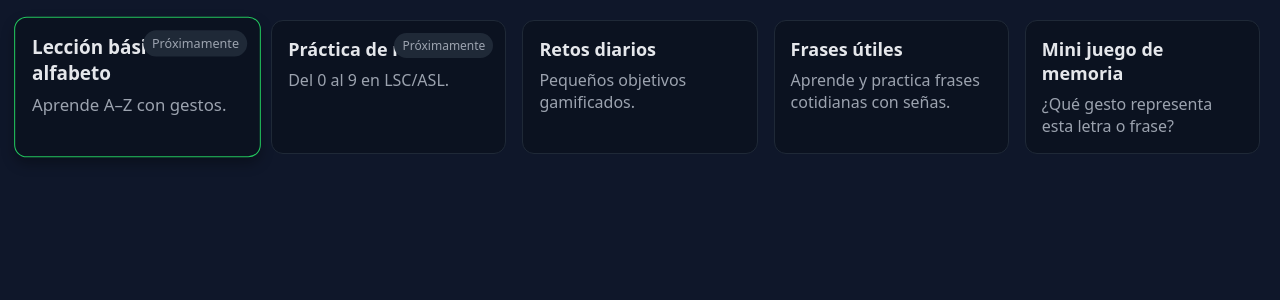
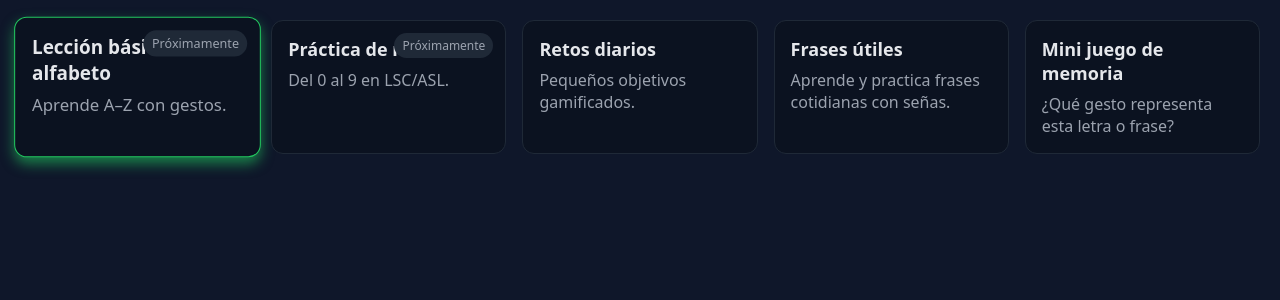
Before and after one commit to EliasOrellana437/PruebaProyecto, a Django app: page /menu/ in a window 1280 px wide, with the pointer over the restyled element. Shown: the part 91-391 px from the top of the page. Run offline with Django 5.2, Linux system fonts and the light colour scheme.

Commit message:
rgb neon

```diff
--- a/static/css/styles.css
+++ b/static/css/styles.css
@@ -34,7 +34,8 @@ input { padding: 10px 12px; border-radius: 8px; border: 1px solid #1f2937; backg
 
 .tile:hover, .quiz-item:hover, .reto-box:hover {
   transform: translateY(-4px);
-  box-shadow: 0 6px 12px rgba(0,0,0,0.3);
+  box-shadow: 0 6px 12px rgba(34, 197, 94, 0.6);
+
 }
 
 
```
Also changed, not shown: db.sqlite3.
